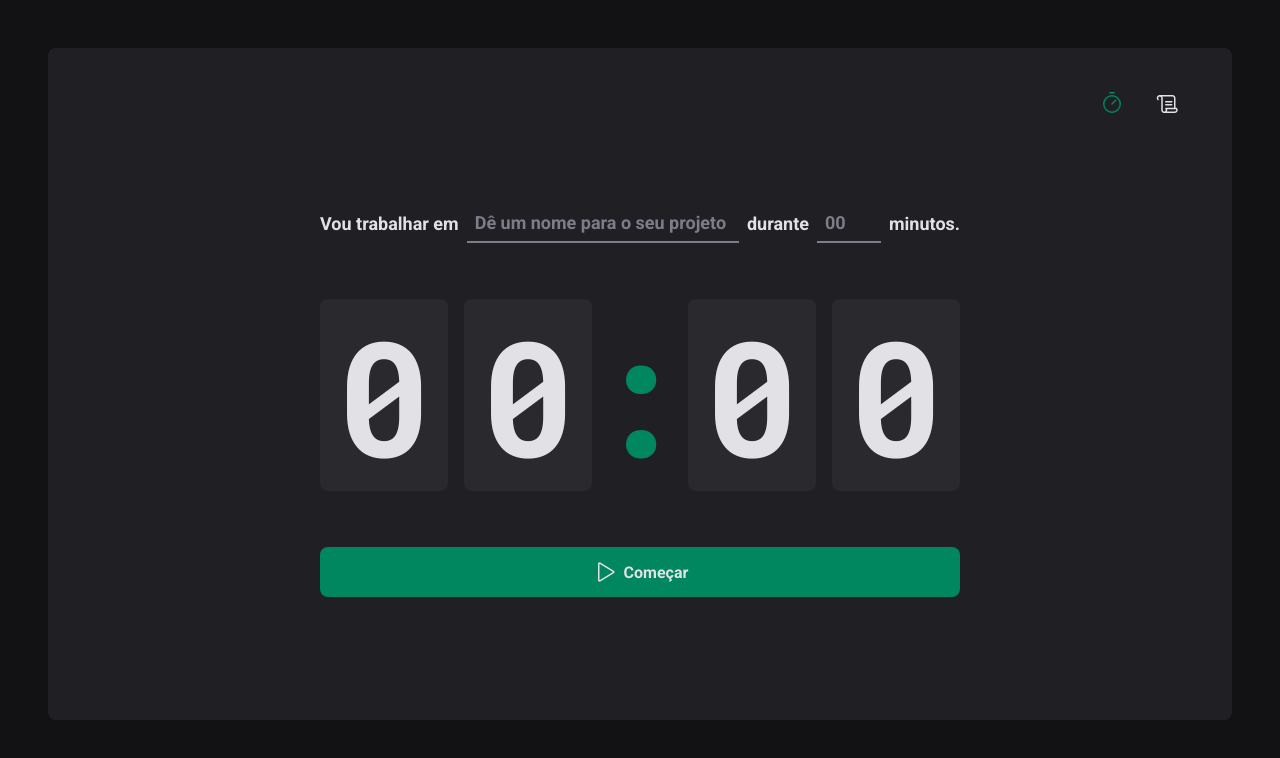
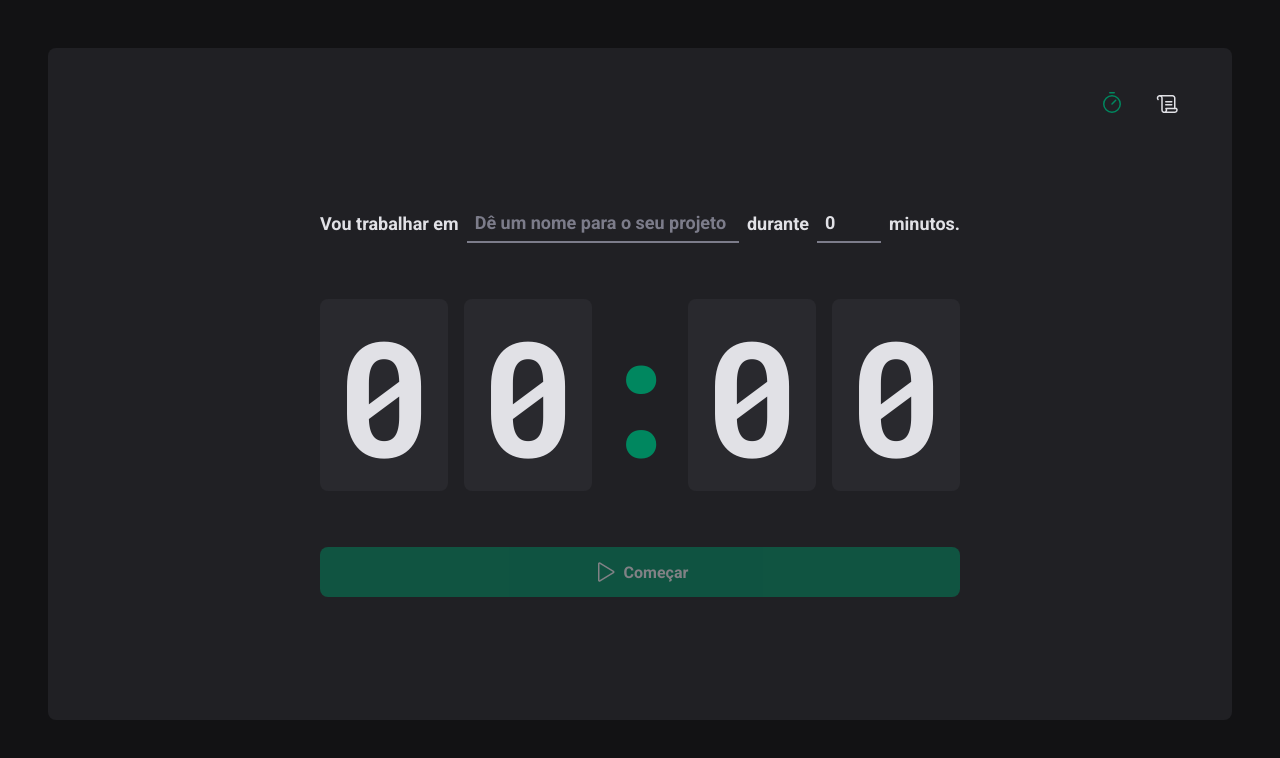
Before and after one commit to Rosivaldo-Lucas/ignite-projects, a React (Vite) app in the folder react/02-pomodoro-timer/: page / in a window 1280 px wide. Shown: the top 758 px of the page. Built offline with nearby package versions, Linux system fonts and the light colour scheme.

Commit message:
02-pomodoro-timer: Adiciona integracao com react-hook-form e zod para validacao.

```diff
--- a/react/02-pomodoro-timer/package.json
+++ b/react/02-pomodoro-timer/package.json
@@ -10,11 +10,14 @@
     "preview": "vite preview"
   },
   "dependencies": {
+    "@hookform/resolvers": "^3.3.4",
     "phosphor-react": "^1.4.1",
     "react": "^18.2.0",
     "react-dom": "^18.2.0",
+    "react-hook-form": "^7.50.1",
     "react-router-dom": "^6.22.1",
-    "styled-components": "^6.1.8"
+    "styled-components": "^6.1.8",
+    "zod": "^3.22.4"
   },
   "devDependencies": {
     "@types/react": "^18.2.55",
--- a/react/02-pomodoro-timer/src/pages/Home/Home.tsx
+++ b/react/02-pomodoro-timer/src/pages/Home/Home.tsx
@@ -1,11 +1,38 @@
+import { useForm } from 'react-hook-form';
 import { Play } from "phosphor-react";
+import { zodResolver } from '@hookform/resolvers/zod';
+import * as zod from 'zod';
+
 import { CountdownContainer, FormContainer, HomeContainer, MinutesAmountInput, Separator, StartCountdownButton, TaskInput } from "./styles";
 
+const newCycleFormValidationSchema = zod.object({
+  task: zod.string().min(1, 'Informe a tarefa'),
+  minutesAmount: zod.number().min(5, 'O ciclo precisa ser de no mínimo 5 minutos.').max(60, 'O ciclo precisa ser de no máximo 60 minutos.'),
+});
+
+type NewCycleFormData = zod.infer<typeof newCycleFormValidationSchema>;
+
 export function Home() {
+  const { register, handleSubmit, watch, formState, reset } = useForm<NewCycleFormData>({
+    resolver: zodResolver(newCycleFormValidationSchema),
+    defaultValues: {
+      task: '',
+      minutesAmount: 0,
+    },
+  });
 
-  return(
+  function hanldeCreateNewCycle(data: NewCycleFormData) {
+    console.log(data);
+
+    reset();
+  }
+
+  const task = watch('task');
+  const isSubmitDisabled = !task;
+
+  return (
     <HomeContainer>
-      <form action=''>
+      <form onSubmit={handleSubmit(hanldeCreateNewCycle)} action=''>
         <FormContainer>
           <label htmlFor='task'>Vou trabalhar em</label>
           <TaskInput
@@ -13,6 +40,7 @@
             type='text'
             placeholder='Dê um nome para o seu projeto'
             list='task-suggestions'
+            {...register('task')}
           />
 
           <datalist id='task-suggestions'>
@@ -29,6 +57,7 @@
             step={5}
             min={5}
             max={60}
+            {...register('minutesAmount', { valueAsNumber: true })}
           />
 
           <span>minutos.</span>
@@ -42,7 +71,7 @@
           <span>0</span>
         </CountdownContainer>
 
-        <StartCountdownButton type='submit' disabled>
+        <StartCountdownButton type='submit' disabled={isSubmitDisabled}>
           <Play size={24} />
           Começar
         </StartCountdownButton>
--- a/react/02-pomodoro-timer/src/pages/Home/styles.ts
+++ b/react/02-pomodoro-timer/src/pages/Home/styles.ts
@@ -101,15 +101,15 @@
   font-weight: bold;
   cursor: pointer;
 
-  background: ${(props) => props.theme['green-500']};;
-  color: ${(props) => props.theme['gray-100']};;
+  background: ${(props) => props.theme['green-500']};
+  color: ${(props) => props.theme['gray-100']};
 
-  &:not(:disabled):hover {
-    opacity: 0.7;
+  &:disabled {
+    opacity: 0.5;
     cursor: not-allowed;
   }
 
   &:hover {
-    background: ${(props) => props.theme['green-700']};;
+    background: ${(props) => props.theme['green-700']};
   }
 `;
```
Also changed, not shown: 1 other file (tests, documents, lock files or other folders).
